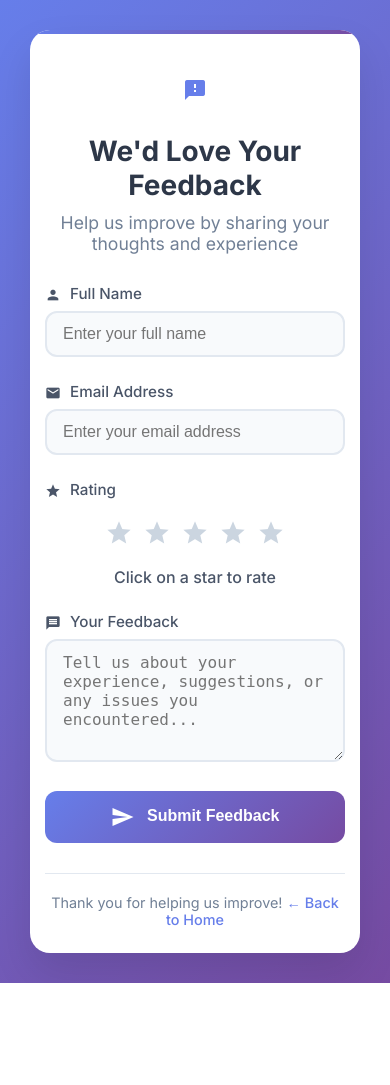
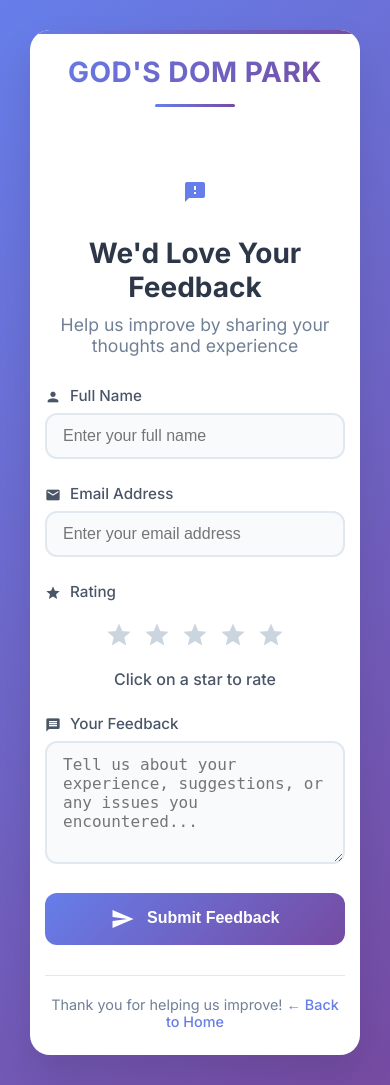
Before and after one commit to dineshlalgit/GDM, a Laravel app: page /feedback in a window 390 px wide. Before the commit the page ends 983 px from the top, so only its background shows below. Run offline with Laravel 12, Linux system fonts and the light colour scheme; some libraries are stand-ins or nearby versions.

Commit message:
Add brand header section to feedback view with new styles. Introduce brand title and divider elements for improved visual presentation.

```diff
--- a/resources/views/feedback.blade.php
+++ b/resources/views/feedback.blade.php
@@ -43,6 +43,32 @@
             right: 0;
             height: 4px;
             background: linear-gradient(90deg, #667eea, #764ba2);
+        }
+
+        .brand-header {
+            text-align: center;
+            margin-bottom: 30px;
+            padding-bottom: 20px;
+        }
+
+        .brand-title {
+            font-size: 2.5rem;
+            font-weight: 800;
+            background: linear-gradient(135deg, #667eea 0%, #764ba2 100%);
+            -webkit-background-clip: text;
+            -webkit-text-fill-color: transparent;
+            background-clip: text;
+            margin: 0;
+            letter-spacing: 2px;
+            text-transform: uppercase;
+        }
+
+        .brand-divider {
+            width: 80px;
+            height: 3px;
+            background: linear-gradient(90deg, #667eea, #764ba2);
+            margin: 15px auto 0;
+            border-radius: 2px;
         }
 
         .header {
@@ -233,6 +259,11 @@
                 margin: 10px;
             }
 
+            .brand-title {
+                font-size: 2rem;
+                letter-spacing: 1px;
+            }
+
             .header h1 {
                 font-size: 2rem;
             }
@@ -256,6 +287,11 @@
                 padding: 25px 15px;
             }
 
+            .brand-title {
+                font-size: 1.75rem;
+                letter-spacing: 0.5px;
+            }
+
             .header h1 {
                 font-size: 1.75rem;
             }
@@ -268,6 +304,11 @@
 </head>
 <body>
     <div class="feedback-container">
+        <div class="brand-header">
+            <h1 class="brand-title">GOD's DOM PARK</h1>
+            <div class="brand-divider"></div>
+        </div>
+
         <div class="header">
             <div class="icon-header">
                 <span class="material-icons">feedback</span>
```
